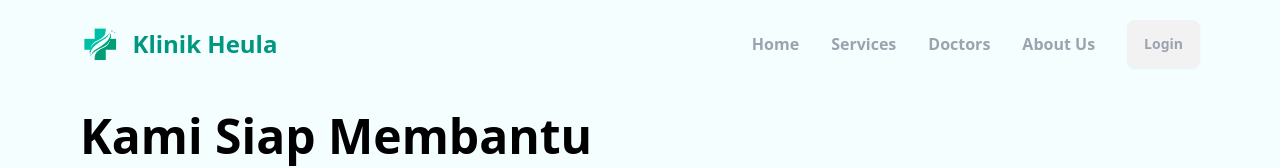
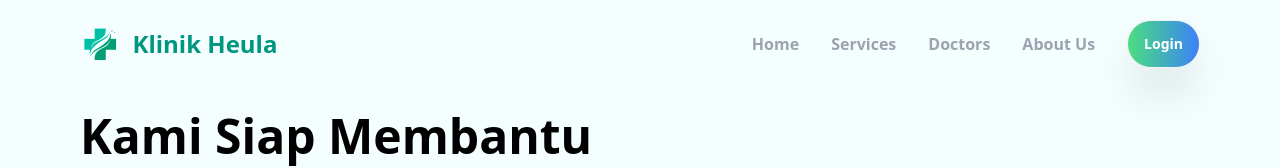
Before and after one commit to fs37dev/front-end-user, a React (Vite) app: page / in a window 1280 px wide. Shown: the top 168 px of the page. Built offline with nearby package versions, Linux system fonts and the light colour scheme; grey boxes are pictures that could not be loaded.

Commit message:
refactor: navbar.jsx

```diff
--- a/src/components/navbar.jsx
+++ b/src/components/navbar.jsx
@@ -8,10 +8,15 @@ function Navbar() {
       className="flex flex-row justify-between items-center px-20 py-5 bg-black"
       style={{ backgroundColor: "#f4feff", color: "#000" }}
     >
-        <div className='flex flex-row items-center gap-3'>
-            <img src={logo} alt='logo' className='h-10'/>
-            <h1 className="font-bold text-2xl font-sans" style={{color:"#009781"}}>Klinik Heula</h1>
-        </div>
+      <div className="flex flex-row items-center gap-3">
+        <img src={logo} alt="logo" className="h-10" />
+        <h1
+          className="font-bold text-2xl font-sans"
+          style={{ color: "#009781" }}
+        >
+          Klinik Heula
+        </h1>
+      </div>
       <nav>
         <ul className="flex flex-row gap-8 justify-center items-center">
           <li>
@@ -36,8 +41,10 @@ function Navbar() {
           </li>
 
           <li>
-            <NavLink to="/login" className="text-gray-400 font-bold btn">
-              Login
+            <NavLink to="/login" className="text-gray-400 font-bold">
+              <button className="btn rounded-full bg-gradient-to-r from-green-400 to-blue-500 text-white shadow-2xl">
+                Login
+              </button>
             </NavLink>
           </li>
         </ul>
```
